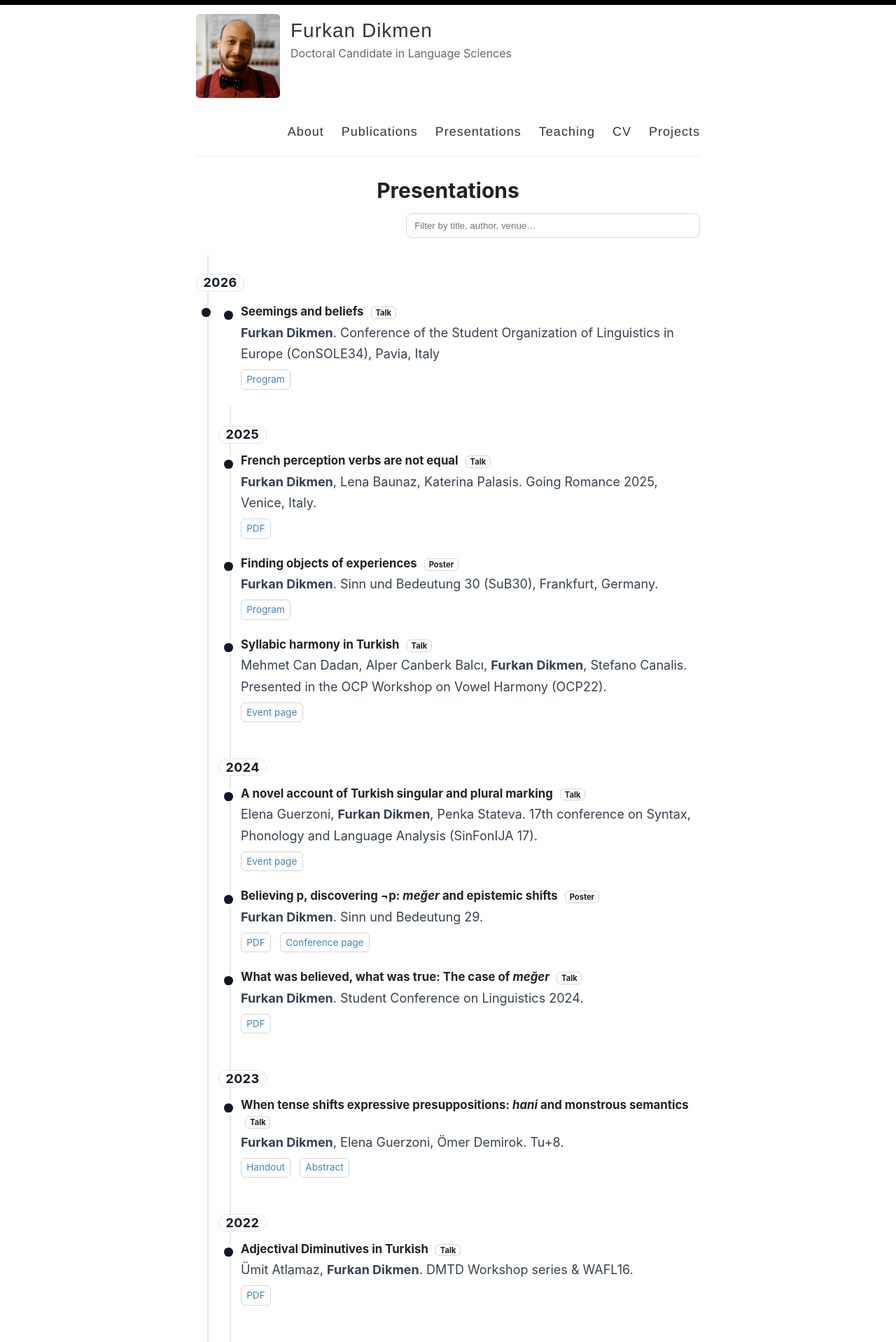
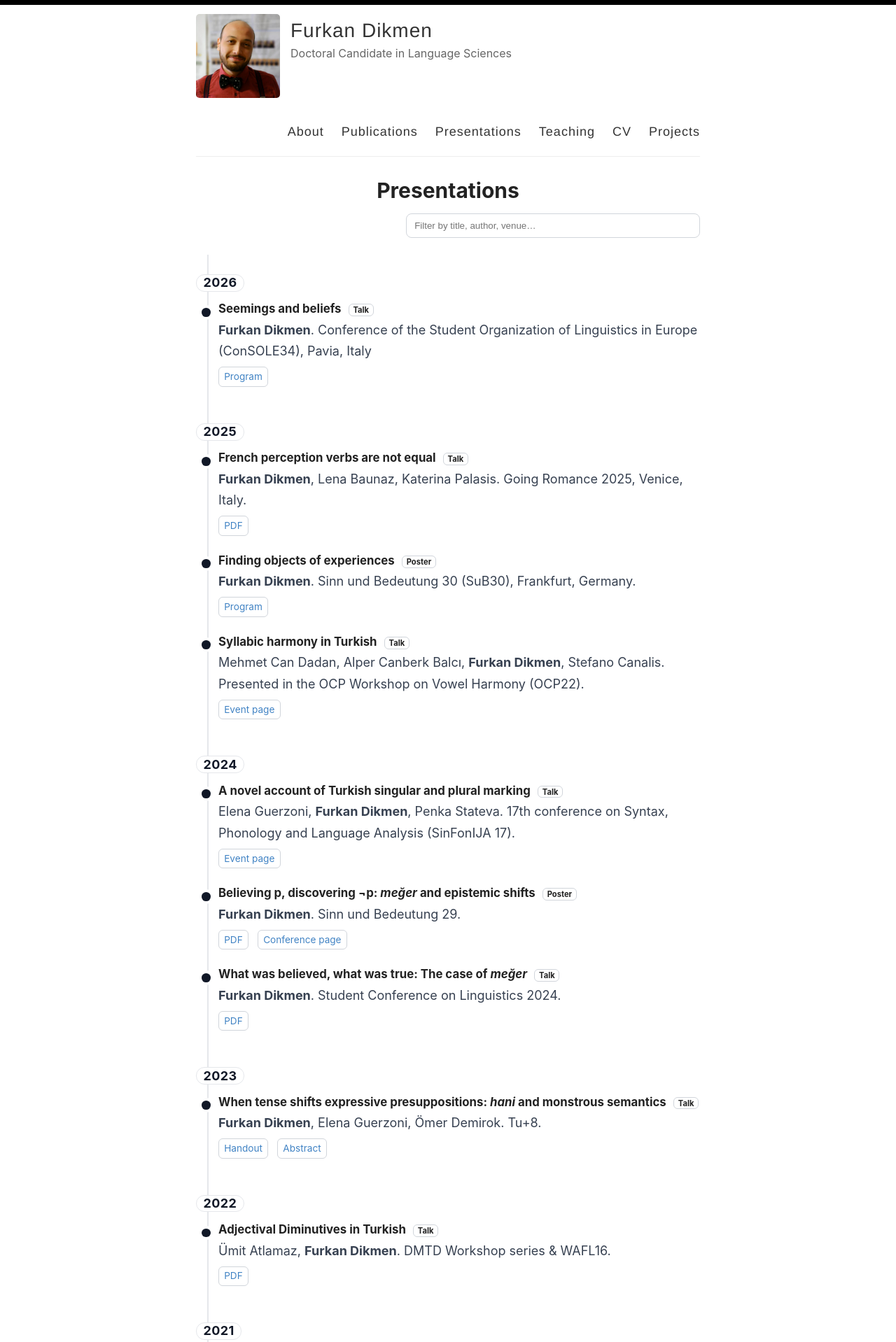
Before and after one commit to furkandikmen/furkandikmen.github.io, a Jekyll site: the page built from _pages/presentations.md, in a window 1280 px wide. Shown: the top 1918 px of the page at 70% size. Built offline with Jekyll 4.4.1, drawn with Linux system fonts in a browser that asks for light colours.

Commit message:
Update presentations.md

```diff
--- a/_pages/presentations.md
+++ b/_pages/presentations.md
@@ -58,8 +58,6 @@ permalink: /presentations/
 <article class="talk" itemscope itemtype="https://schema.org/CreativeWork">
   <div class="dot" aria-hidden="true"></div>
 
-   <article class="talk" itemscope itemtype="https://schema.org/CreativeWork">
-    <div class="dot" aria-hidden="true"></div>
     <h3 itemprop="name">Seemings and beliefs <span class="badge">Talk</span></h3>
     <p class="meta">
       <strong>Furkan Dikmen</strong>. Conference of the Student Organization of Linguistics in Europe (ConSOLE34), Pavia, Italy
```
